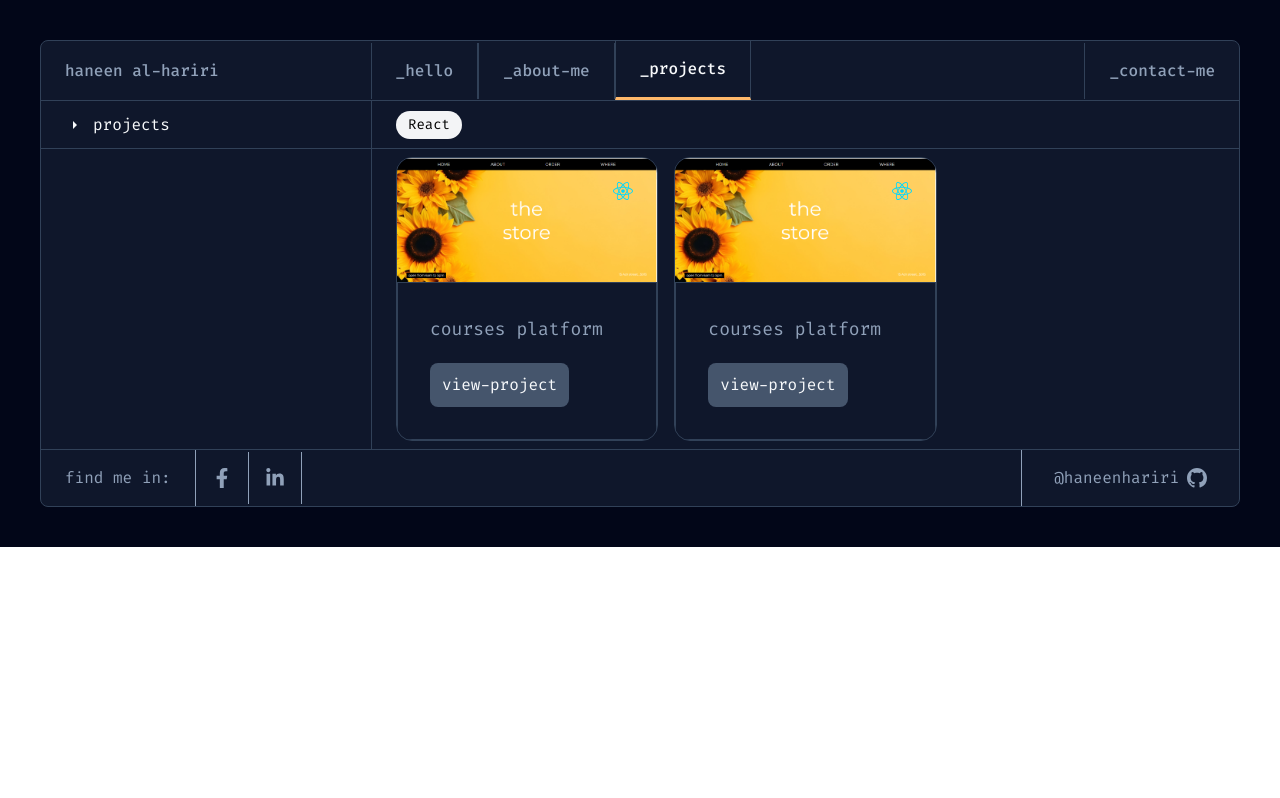
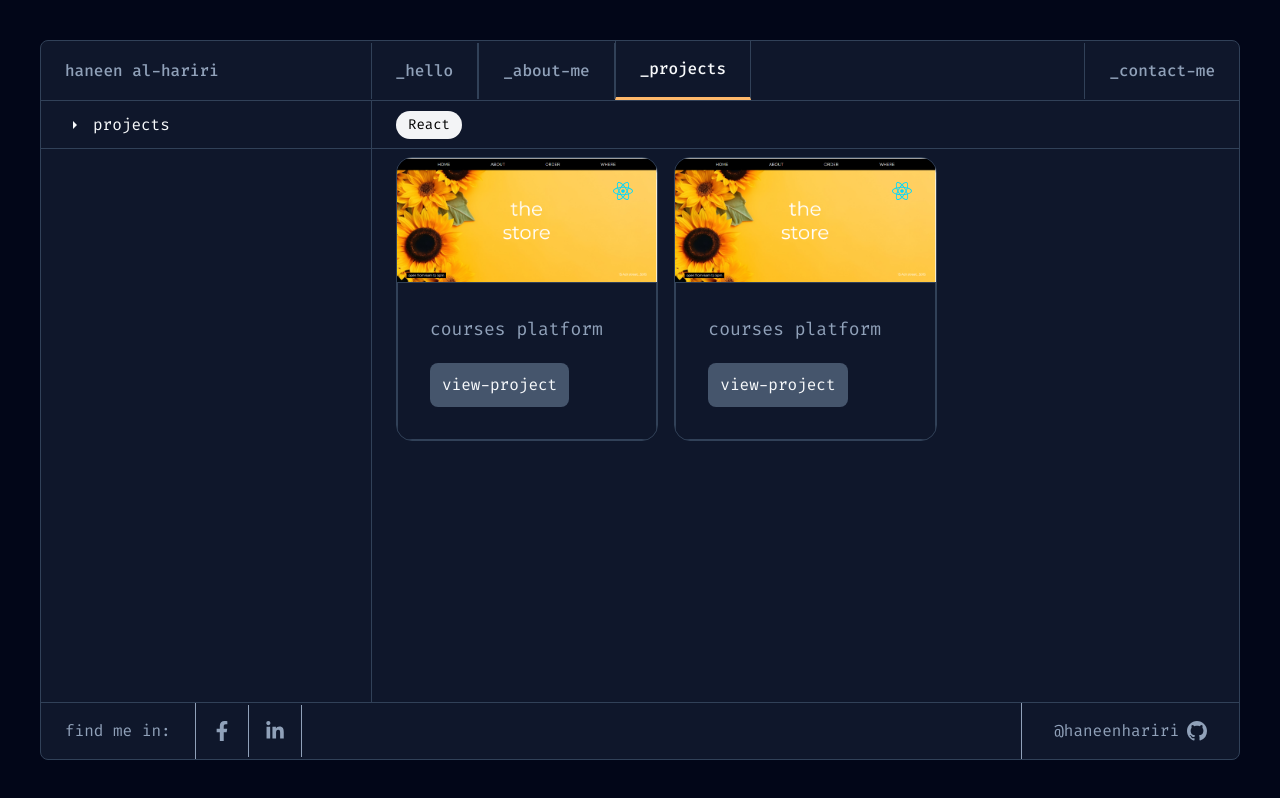
Before and after one commit to haneenhariri/porto, a React (Vite) app: page /projects in a window 1280 px wide. Built offline with nearby package versions, Linux system fonts and the light colour scheme.

Commit message:
bug fixes

```diff
--- a/src/components/layout/AboutMeLayout.tsx
+++ b/src/components/layout/AboutMeLayout.tsx
@@ -4,7 +4,7 @@ import PageSideBar from "../PageSideBar/PageSideBar";
 
 const AboutMeLayout = ({ children }: AboutMeLayoutProps) => {
   return (
-    <div className="about-me-layout h-full flex flex-col md:flex-row w-full">
+    <div className="about-me-layout grow h-full flex flex-col md:flex-row w-full">
       <PageSideBar sections={aboutMeSidebarSections} />
       <div className="about-me-body flex flex-col grow w-full">
         <div className="border-b border-border h-12 hidden md:block"></div>
--- a/src/components/layout/MainLayout.tsx
+++ b/src/components/layout/MainLayout.tsx
@@ -4,8 +4,8 @@ import Footer from "../Footer/Footer";
 
 export default function MainLayout() {
   return (
-    <div className="flex flex-col bg-mainLayout p-4 xl:p-[40px] lg:p-[40px]">
-      <div className=" h-full grow bg-mainDiv flex flex-col border border-[#314158] rounded-[8px] relative">
+    <div className="flex min-h-screen flex-col bg-mainLayout p-4 xl:p-[40px] lg:p-[40px]">
+      <div className="h-full grow bg-mainDiv flex flex-col border border-[#314158] rounded-[8px] relative">
         <Navbar />
         <Outlet />
         <Footer />
--- a/src/components/layout/ProjectLayout.tsx
+++ b/src/components/layout/ProjectLayout.tsx
@@ -34,7 +34,7 @@ export default function ProjectLayout() {
       );
 
   return (
-    <div className="about-me-layout flex h-full w-full">
+    <div className="about-me-layout grow flex h-full w-full">
       <PageSideBar sections={sectionsWithHandlers} />
 
       <div className="!w-full">
--- a/src/pages/Projects.tsx
+++ b/src/pages/Projects.tsx
@@ -4,7 +4,7 @@ import ProjectLayout from "../components/layout/ProjectLayout"
 const Projects = () => {
 
   return (
-    <div className=" h-full">
+    <div className="grow flex flex-col h-full">
       <ProjectLayout/>
     </div>
   )
```
